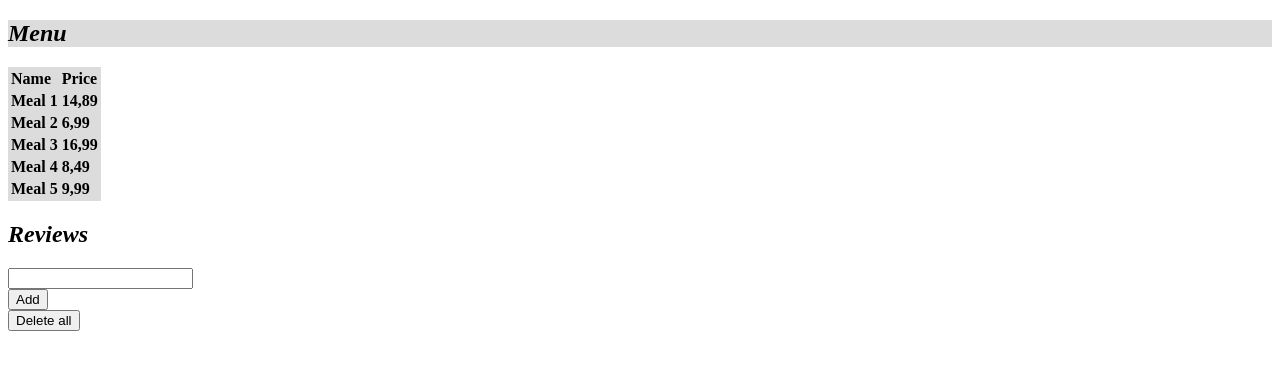
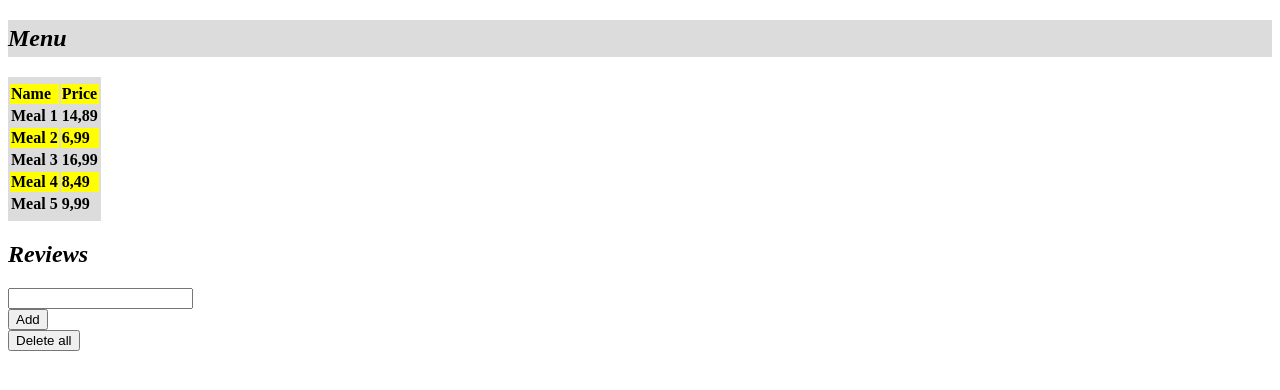
Before and after one commit to Jarkk0/week1_project, a website built with Parcel: page index.html in a window 1280 px wide. Built offline with nearby package versions, Linux system fonts and the light colour scheme.

Commit message:
Add padding

```diff
--- a/src/styles.css
+++ b/src/styles.css
@@ -4,7 +4,13 @@ body {
 #menu-table {
   text-align: left;
   background-color: gainsboro;
+  padding-top: 5px;
+  padding-bottom: 5px;
 }
 .header {
   font-style: italic;
 }
+
+tr:nth-child(odd) {
+  background-color: yellow;
+}
```
